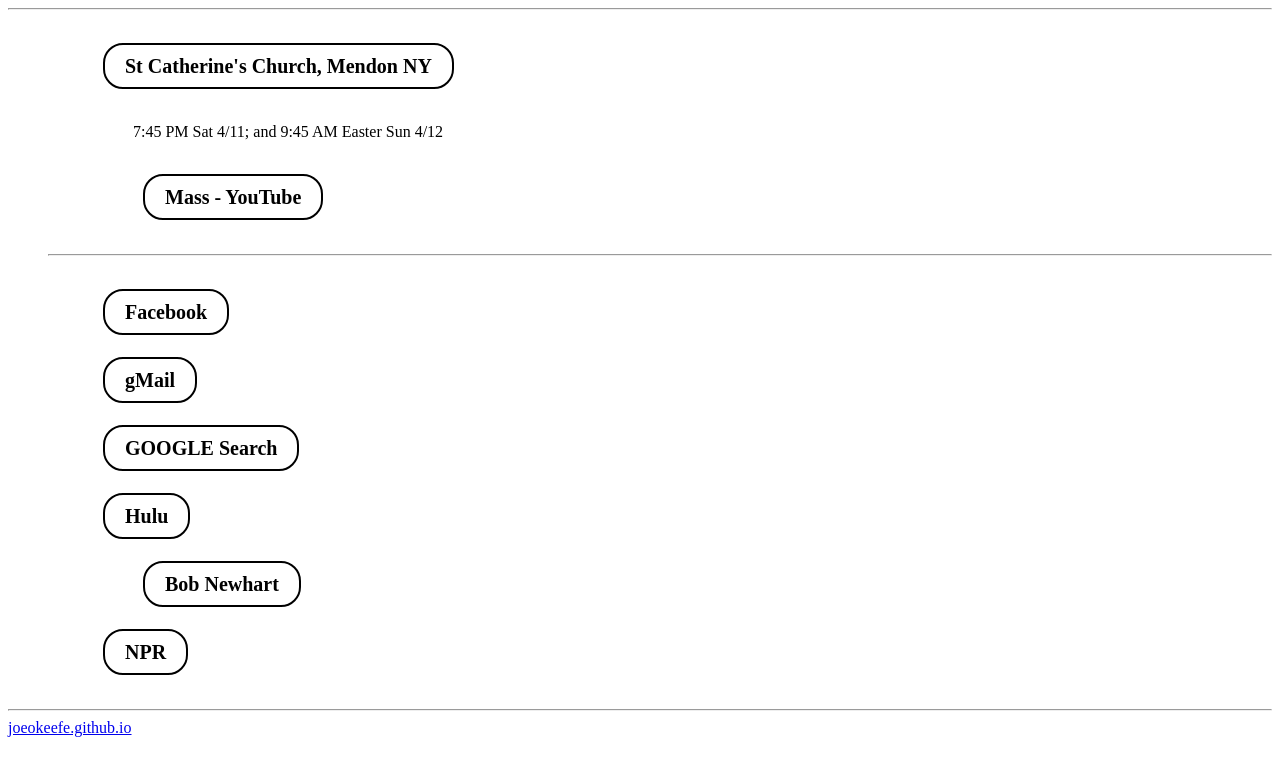
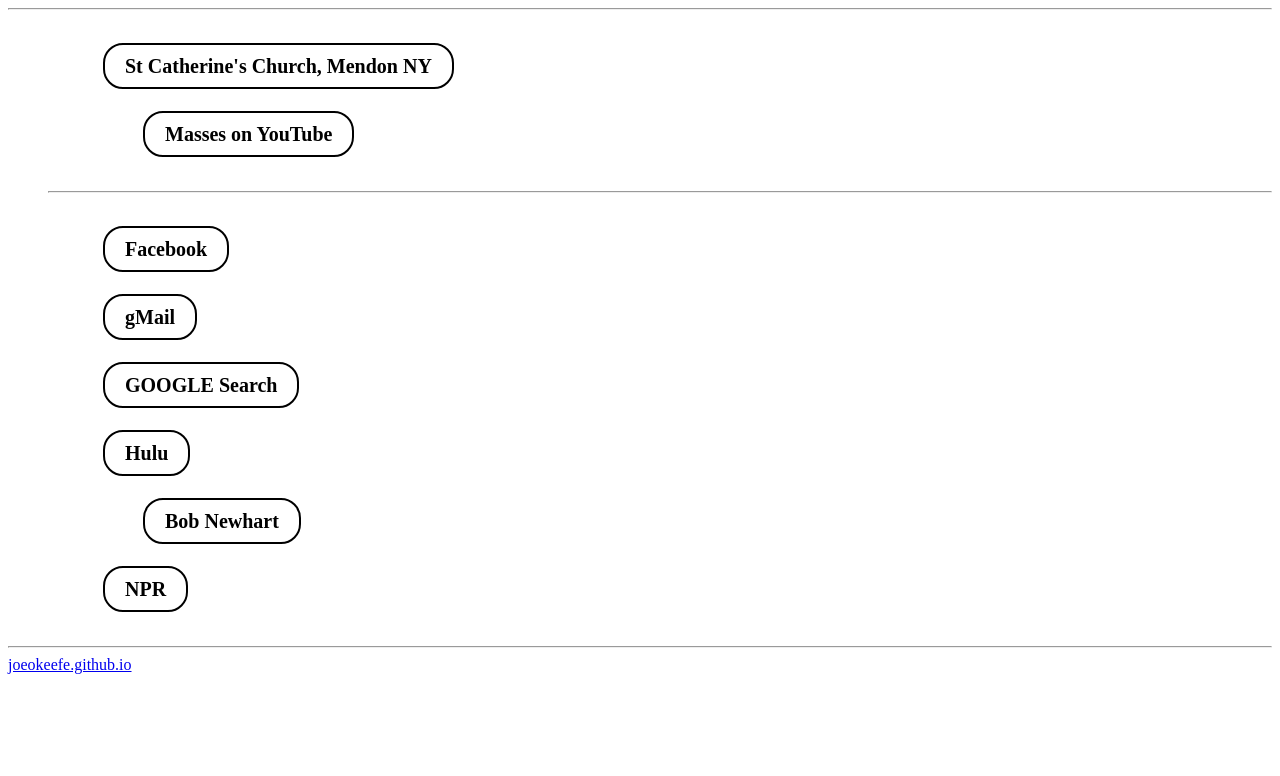
Before and after one commit to joeokeefe/joeokeefe.github.io, a plain HTML site: page index.html in a window 1280 px wide. Drawn offline with Linux system fonts and the light colour scheme.

Commit message:
removed past mass times.

```diff
--- a/index.html
+++ b/index.html
@@ -21,13 +21,16 @@
         list-style: none;
         margin: 45px;
     }
+    /* @media (max-width: 767px) {
+        .button-width{ width : 100%; }
+    } */
+
 </style>
 <hr>
 <ul>
     <li><a class="buttin-link" href="https://saintcath.org/" target="_blank">St Catherine's Church, Mendon NY</a></li>
     <ul>
-        <li> 7:45 PM Sat 4/11; and 9:45 AM Easter Sun 4/12</li>
-        <li><a class="buttin-link" href="https://www.youtube.com/channel/UCh49d9tso8l45_Qx3pCPUEg" target="_blank">Mass - YouTube</a></li>
+        <li><a class="buttin-link" href="https://www.youtube.com/channel/UCh49d9tso8l45_Qx3pCPUEg" target="_blank">Masses on YouTube</a></li>
     </ul>
     <hr>
     <li><a class="buttin-link"  href="https://facebook.com" target="_blank"> Facebook </a></li>
@@ -39,7 +42,6 @@
        <li><a class="buttin-link" href="https://www.hulu.com/series/the-bob-newhart-show-79e4f0d1-24b1-4e1b-9448-9e14b178c39c" target="_blank"> Bob Newhart </a></li>
     </ul>
     <li><a class="buttin-link" href="https://NPR.org" target="_blank"> NPR</a></li>
-    <!-- <li><a class="buttin-link" href="https://amazon.com" target="_blank"> Amazon </a></li> -->
 </ul>
 <hr>
 <a href="https://joeokeefe.github.io/">joeokeefe.github.io</a>
```
